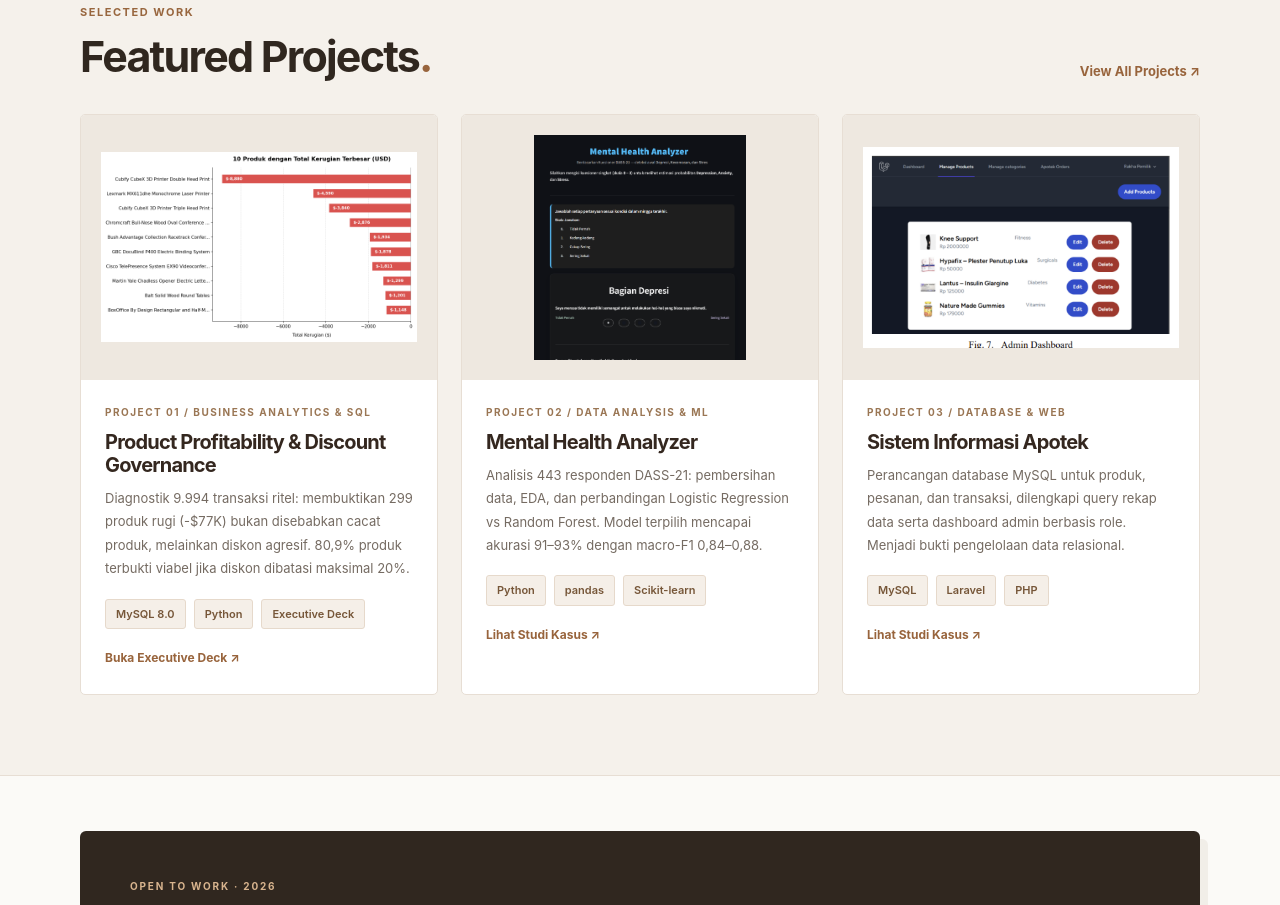
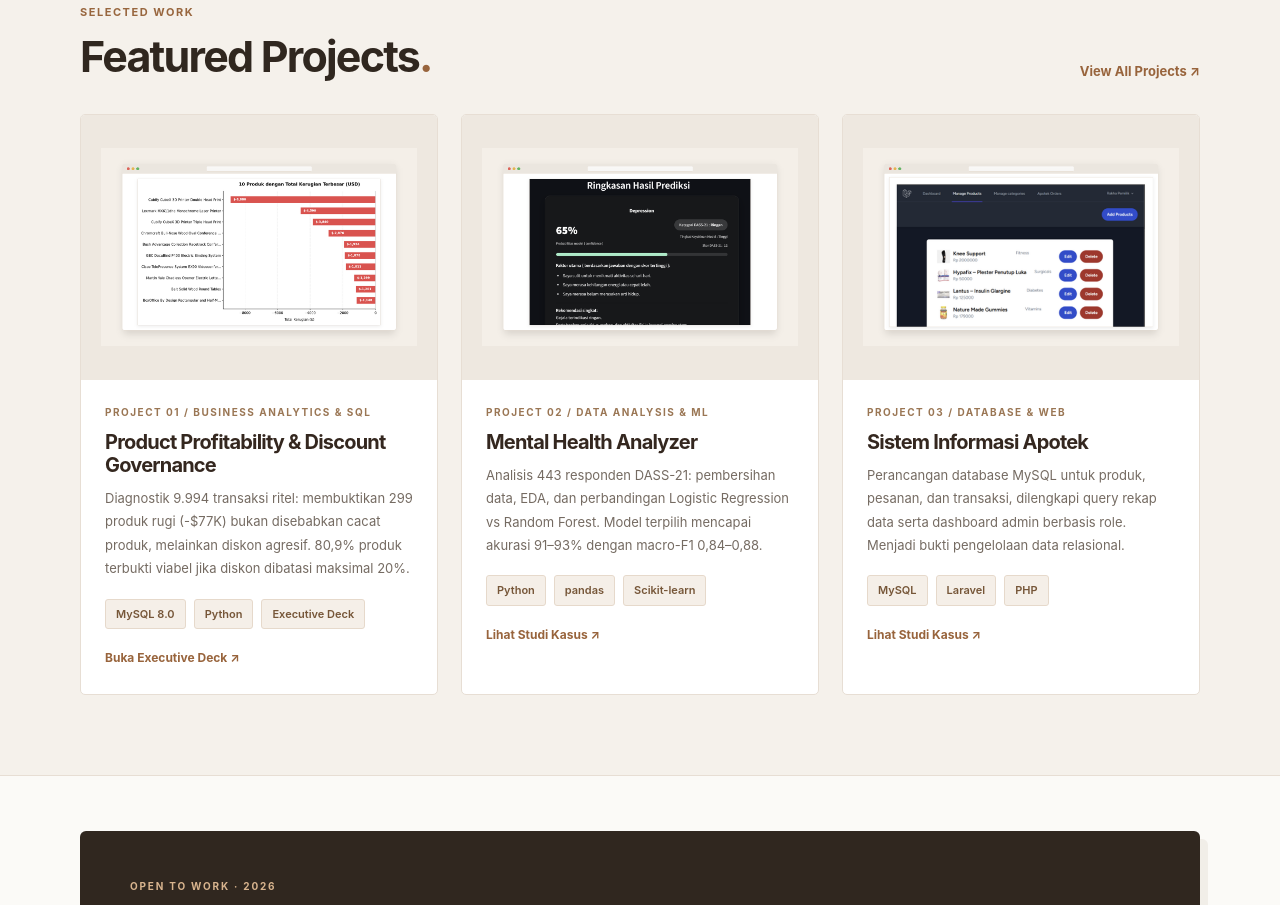
Before and after one commit to revanzarakha/Portfolio_RakhaRevanza, a plain HTML site: page index.html in a window 1280 px wide. Shown: the part 949-1854 px from the top of the page. Drawn offline with Linux system fonts and the light colour scheme.

Commit message:
design: upgrade project thumbnails with unified 1200x750 browser frames and clean artifacts

```diff
--- a/index.html
+++ b/index.html
@@ -868,7 +868,7 @@
               <div class="project-image">
 
                 <img
-                  src="assets/product-profitability.png"
+                  src="assets/thumb-retail.png"
                   alt="Visualisasi 10 Produk Rugi Terbesar - Analisis Profitabilitas Retail"
                   loading="lazy">
 
@@ -919,8 +919,8 @@
               <div class="project-image">
 
                 <img
-                  src="assets/mental-home.png"
-                  alt="Tampilan aplikasi Mental Health Analyzer"
+                  src="assets/thumb-mental.png"
+                  alt="Ringkasan Hasil Prediksi Mental Health Analyzer - Evaluasi Model ML"
                   loading="lazy">
 
               </div>
@@ -971,8 +971,8 @@
               <div class="project-image">
 
                 <img
-                  src="assets/pharmacy-admin.png"
-                  alt="Dashboard admin Sistem Informasi Apotek"
+                  src="assets/thumb-pharmacy.png"
+                  alt="Dashboard admin Sistem Informasi Apotek - Skema Relasional"
                   loading="lazy">
 
               </div>
```
Also changed, not shown: pharmacy.html (+1 -1 lines), projects.html (+5 -5 lines), assets/thumb-mental.png (added), assets/thumb-pharmacy.png (added), assets/thumb-retail.png (added).
